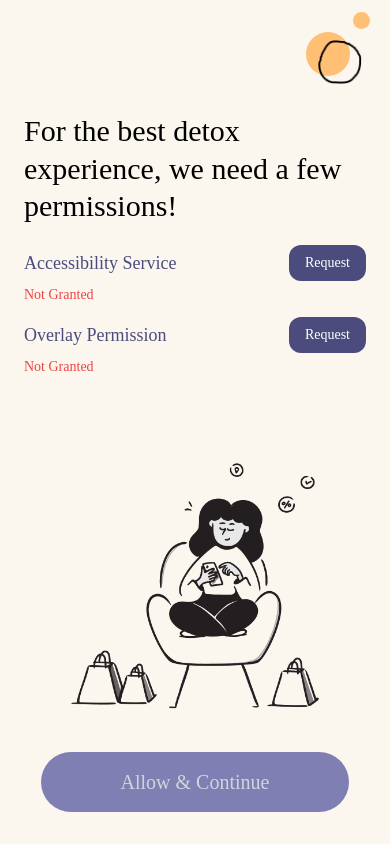
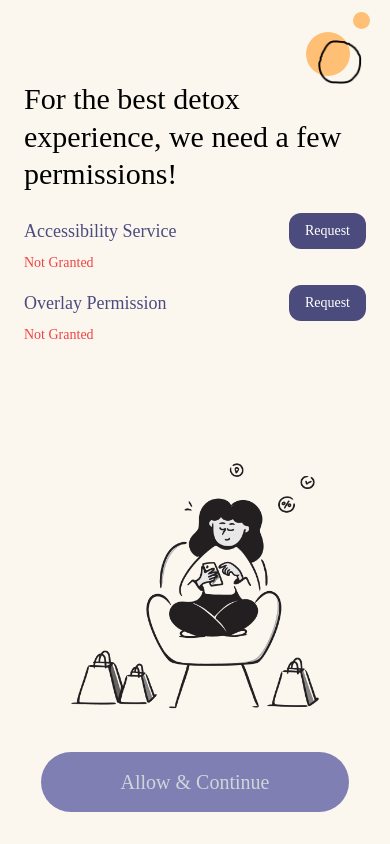
Before and after one commit to Anamika1608/Detoxie, a React Native app: screen /Permission in a window 390 px wide. Built offline with nearby package versions, Linux system fonts and the light colour scheme; what react-native-sqlite-storage would draw is missing.

Commit message:
Edit task interface

```diff
--- a/src/database/database.helper.ts
+++ b/src/database/database.helper.ts
@@ -87,16 +87,16 @@ export class DatabaseHelper {
         const tasks: Task[] = [];
         for (let i = 0; i < rows.length; i++) {
             const row = rows.item(i);
-            tasks.push({ id: row.id, text: row.text, completed: !!row.completed, created_at: row.created_at });
+            tasks.push({ id: row.id, text: row.text, created_at: row.created_at });
         }
         return tasks;
     }
 
     async addTask(text: string): Promise<Task> {
         if (!this.db) throw new Error('Database not initialized');
-        const result = await this.db.executeSql('INSERT INTO tasks (text, completed) VALUES (?, ?)', [text, 0]);
+        const result = await this.db.executeSql('INSERT INTO tasks (text) VALUES (?)', [text]);
         const insertId = result[0].insertId;
-        return { id: insertId, text, completed: false } as Task;
+        return { id: insertId, text } as Task;
     }
 
     async deleteTask(id: number): Promise<void> {
--- a/src/screens/PermissionScreen.tsx
+++ b/src/screens/PermissionScreen.tsx
@@ -48,7 +48,7 @@ function PermissionScreen() {
                 {/* Scrollable content */}
                 <ScrollView className="flex-1 px-6 pt-8">
                     {/* Header text */}
-                    <View className="mt-20">
+                    <View className="mt-12">
                         <ThemedText className="text-black text-3xl leading-tight">
                             For the best detox{'\n'}experience, we need a few permissions!
                         </ThemedText>
--- a/src/types/index.ts
+++ b/src/types/index.ts
@@ -20,6 +20,5 @@ export type PermissionType = 'accessibility' | 'overlay';
 export interface Task {
     id: number;
     text: string;
-    completed: boolean;
     created_at?: string;
 }
```
